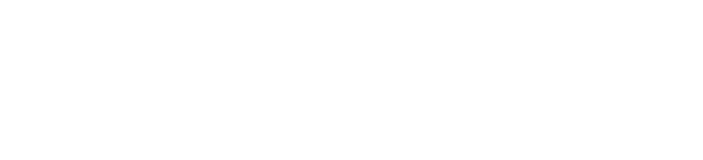
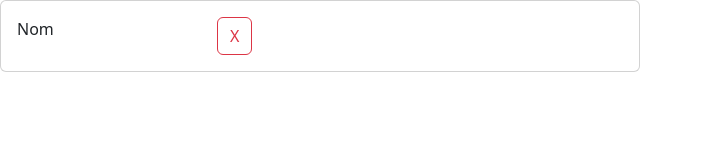
Before and after one commit to JordaneBuena/ProjetFinalGroupe1, an Angular app in the folder schoolFront/: page /schools/1/subjects/1 in a window 1280 px wide. Before the commit this address led to /. Shown: the top 160 px of the page, without its empty margins (0-703 px from the left). Built offline with nearby package versions, Linux system fonts and the light colour scheme.

Commit message:
add et delete subject #13

```diff
--- a/schoolFront/src/app/app.module.ts
+++ b/schoolFront/src/app/app.module.ts
@@ -28,7 +28,8 @@ const routes: Routes = [
   {path: 'schools/:sId/teachers/add', component: TeacherAddComponent},
   {path: 'schools/:sId/teachers/:tId', component: TeacherDetailComponent},
   {path: 'schools/:sId/subjects', component: SubjectListComponent},
-  {path: 'schools/:sId/subjects/add-subject', component: SubjectAddComponent},
+  {path: 'schools/:sId/subjects/add', component: SubjectAddComponent},
+  {path: 'schools/:sId/subjects/:sId', component: SubjectComponent},
   {path: '', redirectTo: 'schools', pathMatch: 'full'}];
 
 @NgModule({
--- a/schoolFront/src/app/subject-add/subject-add.component.html
+++ b/schoolFront/src/app/subject-add/subject-add.component.html
@@ -1,5 +1,14 @@
 <div class="card w-50">
+  <h1 class="card-header">Ajouter une matière</h1>
+  <div class="text-danger">
+    <ul *ngIf="!formSubmitted">
+      <li *ngIf="myForm.controls['name'].errors?.['required']">Le nom est requis</li>
+      <li *ngIf="myForm.controls['color'].errors?.['required']">La couleur est requise</li>
+
+    </ul>
+  </div>
   <form [formGroup]="myForm" (ngSubmit)="submitForm()">
+  <div class="card-body">
        <div class="card-body">
         <div class="form-text">
           <label for="name">Nom de la matière</label>
@@ -10,5 +19,13 @@
           <input type="text" id="colour" formControlName="colour">
         </div>
       </div>
+
+  </div>
+  <div class="card-footer">
+
+  <button class="btn btn-outline-primary" type="submit" type="button" routerLink="../">Ajouter</button>
+    <button class="btn btn-outline-primary" type="button" routerLink="../">Annuler</button>
+</div>
+
   </form>
 </div>
--- a/schoolFront/src/app/subject-add/subject-add.component.ts
+++ b/schoolFront/src/app/subject-add/subject-add.component.ts
@@ -33,14 +33,18 @@ export class SubjectAddComponent implements OnInit{
   };
 
   ngOnInit(): void {
-    this.id = this.activatedRoute.snapshot.paramMap.get("sId") || "";
-    if (this.id != '') {
-      this.sServ.getOne(+this.id).subscribe(v => this.subject = v)
-    }
+    const id = this.activatedRoute.snapshot.paramMap.get("sId") || "";
+    if (id != '') {
+      this.sServ.getOne(+id).subscribe(v => {
+        this.subject = v
+      this.myForm.get('name')?.setValue(this.subject.name)
+      this.myForm.get('color')?.setValue(this.subject.color)
+    })
+  }
 
     this.myForm = this.fb.group({
       name: [this.subject?.name || '', Validators.required],
-      colour: [this.subject?.colour || '', Validators.required]
+      color: [this.subject?.color || '', Validators.required]
     })
   }
 
--- a/schoolFront/src/app/subject-list/subject-list.component.html
+++ b/schoolFront/src/app/subject-list/subject-list.component.html
@@ -14,6 +14,6 @@
   <div class="card-footer">
     <button type="button" class="btn btn-outline-info" routerLink="../">Retour</button>
 
-    <button type="submit" class="btn btn-outline-info" routerLink="./ajout-matiere">Ajouter une matière</button>
+    <button type="submit" class="btn btn-outline-info" routerLink="./add">Ajouter une matière</button>
   </div>
 </div>
--- a/schoolFront/src/app/subject-list/subject-list.component.ts
+++ b/schoolFront/src/app/subject-list/subject-list.component.ts
@@ -17,4 +17,5 @@ export class SubjectListComponent implements OnInit{
   ngOnInit(): void {
     this.subServ.getAll().subscribe(v => this.subjects = v)
   }
+
 }
--- a/schoolFront/src/app/subject.service.ts
+++ b/schoolFront/src/app/subject.service.ts
@@ -16,19 +16,21 @@ export class SubjectService {
   subjects : Subject[] = [
     { id: 0,
       name : "Philosophie",
-      colour : "orange"},
+      color : "orange"},
     { id: 1,
-      name : "Français",
-      colour : "blue"},
+      name : "Dessin",
+      color : "blue"},
     { id: 2,
-      name : "SVT",
-      colour : "green"}
+      name : "Musique",
+      color : "green"}
     ]
 
 
   getAll(): Observable<Subject[]>  {
     return this.http.get<Subject[]>(this.url);
   }
+
+
   getOne(id : number): Observable<Subject> {
     return this.http.get<Subject>(`${this.url}/${id}`)
   }
--- a/schoolFront/src/app/subject/subject.component.css
+++ b/schoolFront/src/app/subject/subject.component.css
@@ -0,0 +1,5 @@
+span{
+  display: block;
+  width: 200px;
+  float: left;
+}
--- a/schoolFront/src/app/subject/subject.component.html
+++ b/schoolFront/src/app/subject/subject.component.html
@@ -1,7 +1,24 @@
-<div class="card">
-  <div class="card-body" [ngStyle]="{'background-color': subject?.colour}">
-    {{subject?.name}}
-    <button type="submit" class="btn btn-outline-danger" routerLink="./">Supprimer</button>
+<div class="card w-50">
+  <div class="card-body" [ngStyle]="{'background-color': subject?.color}">
+    <span>Nom{{subject?.name}}</span>
+    <button class="btn btn-outline-danger" (click)="open(content)">X</button>
   </div>
 </div>
+
+<ng-template #content let-modal>
+  <div class="modal-header">
+    <h4 class="modal-title" id="modal-basic-title">Verification pour suppression</h4>
+  </div>
+  <div class="modal-body">
+    <form>
+      <div class="mb-3">
+        Voulez-vous vraiment supprimer la matière {{subject?.name}} ?
+      </div>
+    </form>
+  </div>
+  <div class="modal-footer">
+    <button type="button" class="btn btn-outline-dark" (click)="deleteById()">OUI</button>
+    <button type="button" class="btn btn-outline-dark" (click)="modal.close('Save click')">NON</button>
+  </div>
+</ng-template>
 <br>
--- a/schoolFront/src/app/subject/subject.component.ts
+++ b/schoolFront/src/app/subject/subject.component.ts
@@ -1,8 +1,9 @@
 import {Component, Input, OnInit} from '@angular/core';
 import {Subject} from "../../model/subject.model";
 import {SchoolService} from "../school.service";
-import {ActivatedRoute} from "@angular/router";
+import {ActivatedRoute, Router} from "@angular/router";
 import {SubjectService} from "../subject.service";
+import {NgbModal, NgbModalRef} from "@ng-bootstrap/ng-bootstrap";
 
 @Component({
   selector: 'app-subject',
@@ -13,9 +14,32 @@ export class SubjectComponent {
 
   @Input()
   subject: Subject | undefined;
+  currentModal: NgbModalRef | undefined
 
   constructor(private sServ: SubjectService,
-              private activatedRoute: ActivatedRoute) {
+              private activatedRoute: ActivatedRoute,
+              private modalService: NgbModal,
+              private router: Router) {
+  }
+  ngOnInit(): void {
+    const id = this.activatedRoute.snapshot.paramMap.get("tId") || "";
+    if (id != '') {
+      this.sServ.getOne(+id).subscribe(v => this.subject = v)
+    }
   }
 
+  open(content: any) {
+    this.currentModal = this.modalService.open(content, {
+      ariaLabelledBy: 'modal-basic-title',
+      backdrop: "static"})
+  }
+
+  deleteById() {
+    this.sServ.delete(this.subject ? this.subject.id : -1).subscribe(v => {
+      this.currentModal?.close()
+      this.router.navigate(['../'], {relativeTo: this.activatedRoute})
+    })
+  }
+
+
 }
--- a/schoolFront/src/app/teacher-detail/teacher-detail.component.html
+++ b/schoolFront/src/app/teacher-detail/teacher-detail.component.html
@@ -10,7 +10,7 @@
       Est le professeur principal de la classe : {{teacher?.principaleKlass?.name}}
     </div>
     <ul class="list-group">
-      <li *ngFor="let s of teacher?.subjects" [ngStyle]="{'color': s.colour}" class="list-group-item">
+      <li *ngFor="let s of teacher?.subjects" [ngStyle]="{'color': s.color}" class="list-group-item">
         {{s.name}}<br>
       </li>
     </ul>
--- a/schoolFront/src/model/subject.model.ts
+++ b/schoolFront/src/model/subject.model.ts
@@ -1,5 +1,5 @@
 export interface Subject{
   id: number,
   name: string,
-  colour: string
+  color: string
 }
```
Lines whose indentation alone changed are shown as unchanged.
